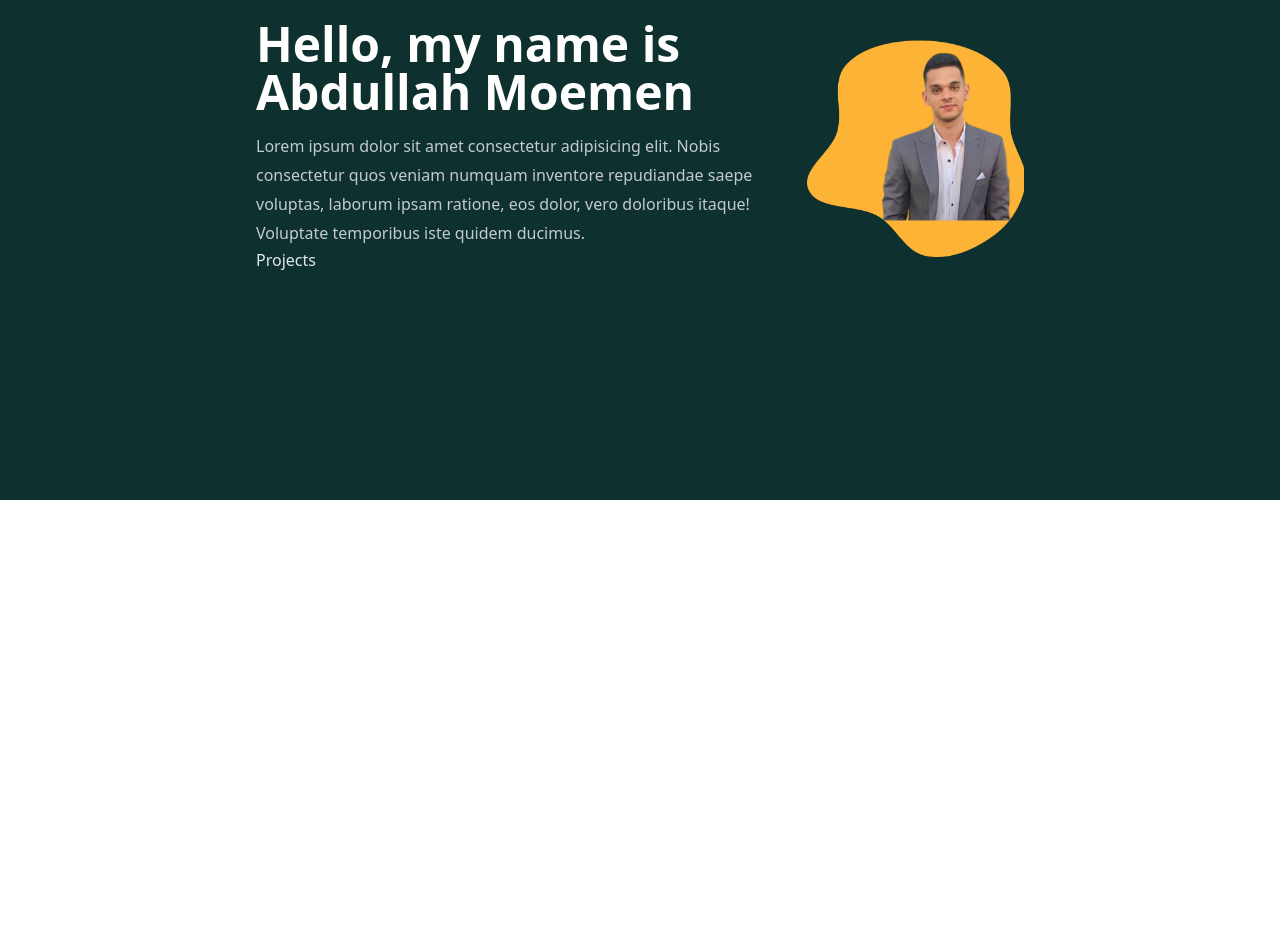
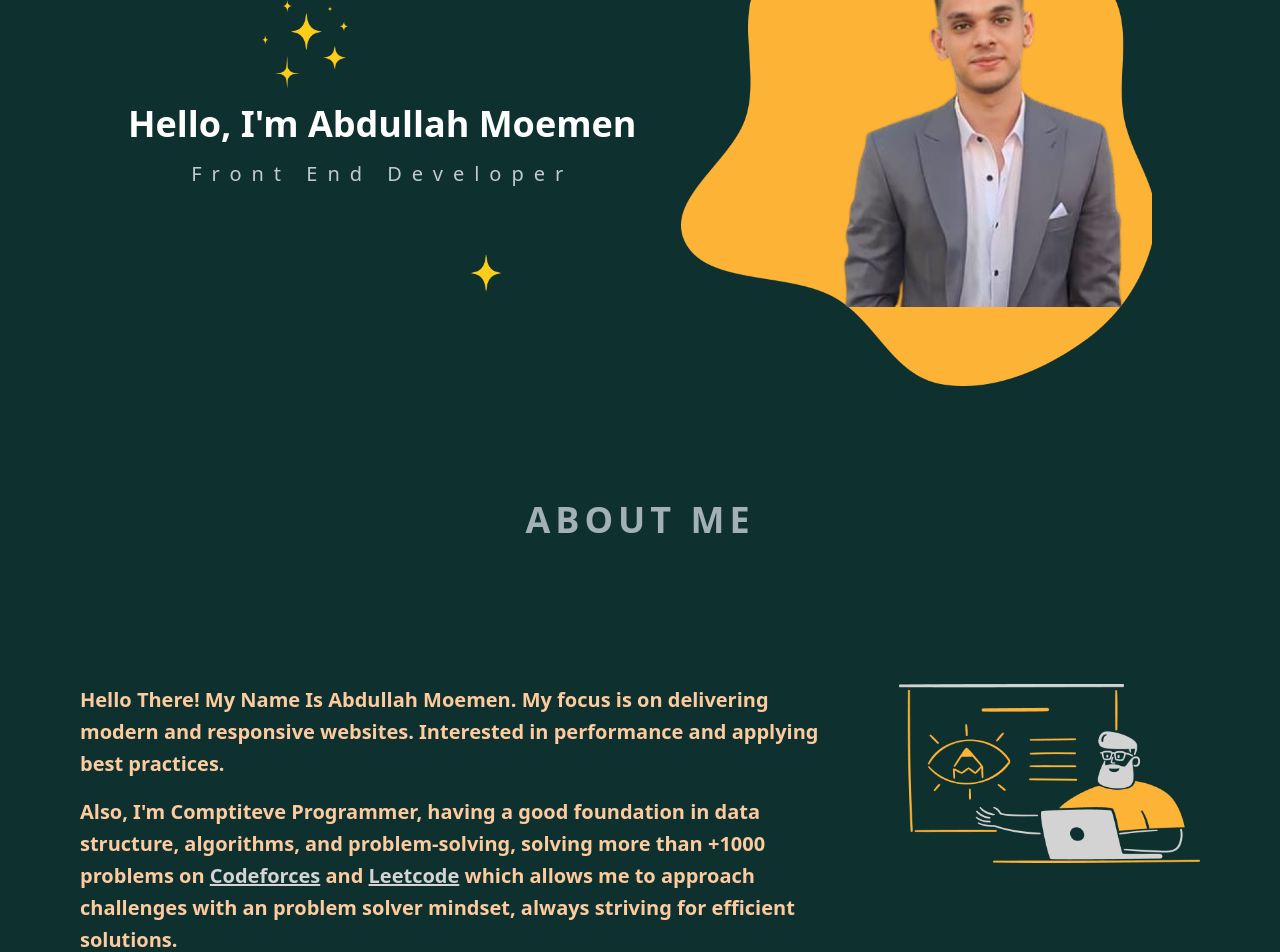
Before and after one commit to AbdullaNassar/My_Portofolio, a React (Vite) app: page / in a window 1280 px wide. Shown: the part 300-1252 px from the top of the page. Before the commit the page ends 800 px from the top, so only its background shows below. Built offline with nearby package versions, Linux system fonts and the light colour scheme; a web font is replaced by a local one.

Commit message:
Add about section

```diff
--- a/src/App.jsx
+++ b/src/App.jsx
@@ -1,15 +1,17 @@
 import "./App.css";
+import About from "./component/About";
 import Header from "./component/Header";
 import Hero from "./component/Hero";
 
 function App() {
   return (
-    <div className=" text-slate-200 bg-primary ">
+    <div className=" bg-primary text-slate-200 ">
       <div className="flex h-screen flex-col ">
         <Header />
         <Hero />
       </div>
-      {/* <h1>ghll</h1> */}
+
+      <About />
     </div>
   );
 }
--- /dev/null
+++ b/src/component/About.jsx
@@ -0,0 +1,54 @@
+import paint from "../images/paint.png";
+// import { IoGitCommitOutline } from "react-icons/io5";
+function About() {
+  return (
+    <div className="h-screen">
+      <h1 className=" mx-auto w-fit text-center  font-bold uppercase tracking-[5px] opacity-70 md:text-4xl">
+        About me
+      </h1>
+
+      <div className="flex h-[100%] flex-col justify-center gap-12 px-10 md:px-20 lg:mt-36 lg:flex-row">
+        <div className="text-mostafa flex   flex-col font-semibold sm:text-xl">
+          <span className="mb-4 leading-[1.6]">
+            Hello There! My Name Is Abdullah Moemen. My focus is on delivering
+            modern and responsive websites. Interested in performance and
+            applying best practices.
+          </span>
+
+          <span className="mb-8 leading-[1.6]">
+            Also, I'm Comptiteve Programmer, having a good foundation in data
+            structure, algorithms, and problem-solving, solving more than +1000
+            problems on{" "}
+            <a
+              className="text-neutral-300 underline"
+              href="https://codeforces.com/profile/abdallah_moemen"
+              target="_blank"
+            >
+              Codeforces
+            </a>{" "}
+            and{" "}
+            <a
+              className="text-neutral-300 underline"
+              href="https://leetcode.com/abdullah_Nassar/"
+              target="_blank"
+            >
+              Leetcode
+            </a>{" "}
+            which allows me to approach challenges with an problem solver
+            mindset, always striving for efficient solutions.
+          </span>
+
+          <h2 className="text-neutral-100 opacity-80">
+            Connect With Me On My Socials!
+          </h2>
+        </div>
+
+        <div className="w-[100%]">
+          <img src={paint} alt="about me" />
+        </div>
+      </div>
+    </div>
+  );
+}
+
+export default About;
--- a/src/component/Hero.jsx
+++ b/src/component/Hero.jsx
@@ -1,23 +1,22 @@
 import myPic from "../../puplic/Group.png";
+import stars from "../images/stars.png";
 function Hero() {
   return (
-    <div className="mt-10 flex flex-grow flex-col items-center justify-center px-[10%]  md:px-[20%]  lg:flex-row lg:justify-between">
-      <div>
-        <h1 className="text-white mb-4 text-3xl font-bold leading-[1.2] md:text-5xl ">
-          Hello, my name is Abdullah Moemen
+    <div className=" mx-auto mt-10 flex w-[80%] flex-grow flex-col items-center justify-center gap-4  lg:flex-row lg:justify-between">
+      <div className="relative flex flex-col items-center justify-center">
+        <img className="absolute w-32  md:w-60" src={stars} alt="stars" />
+        <h1 className="mb-4 min-w-fit text-xl font-bold leading-[1.2] text-white sm:text-3xl md:text-4xl ">
+          Hello, I'm Abdullah Moemen
         </h1>
-        <p className="text-white leading-[1.8] opacity-75">
-          Lorem ipsum dolor sit amet consectetur adipisicing elit. Nobis
-          consectetur quos veniam numquam inventore repudiandae saepe voluptas,
-          laborum ipsam ratione, eos dolor, vero doloribus itaque! Voluptate
-          temporibus iste quidem ducimus.
+        <p className="text-l leading-[1.8] tracking-[5px] text-white opacity-75 sm:text-xl sm:tracking-[10px]">
+          Front End Developer
         </p>
-        <button>Projects</button>
+        {/* <button>Projects</button> */}
       </div>
 
-      <div className="">
+      <div className="h-[20rem] md:h-[30rem]">
         {/* abdbadbda */}
-        <img className="" src={myPic} alt="aasaa" />
+        <img className="h-[100%]" src={myPic} alt="aasaa" />
       </div>
     </div>
   );
--- a/tailwind.config.js
+++ b/tailwind.config.js
@@ -6,6 +6,10 @@ export default {
       colors: {
         primary: "#0E302F",
         secondary: "#386261",
+        yellow: "#FCB336",
+        yellowlight: "#FECD1A",
+        mostafa: "#FDCB9E",
+        mostafaSecond: "#6E7274",
       },
     },
   },
```
Also changed, not shown: src/images/paint.png (added), src/images/stars.png (added).
